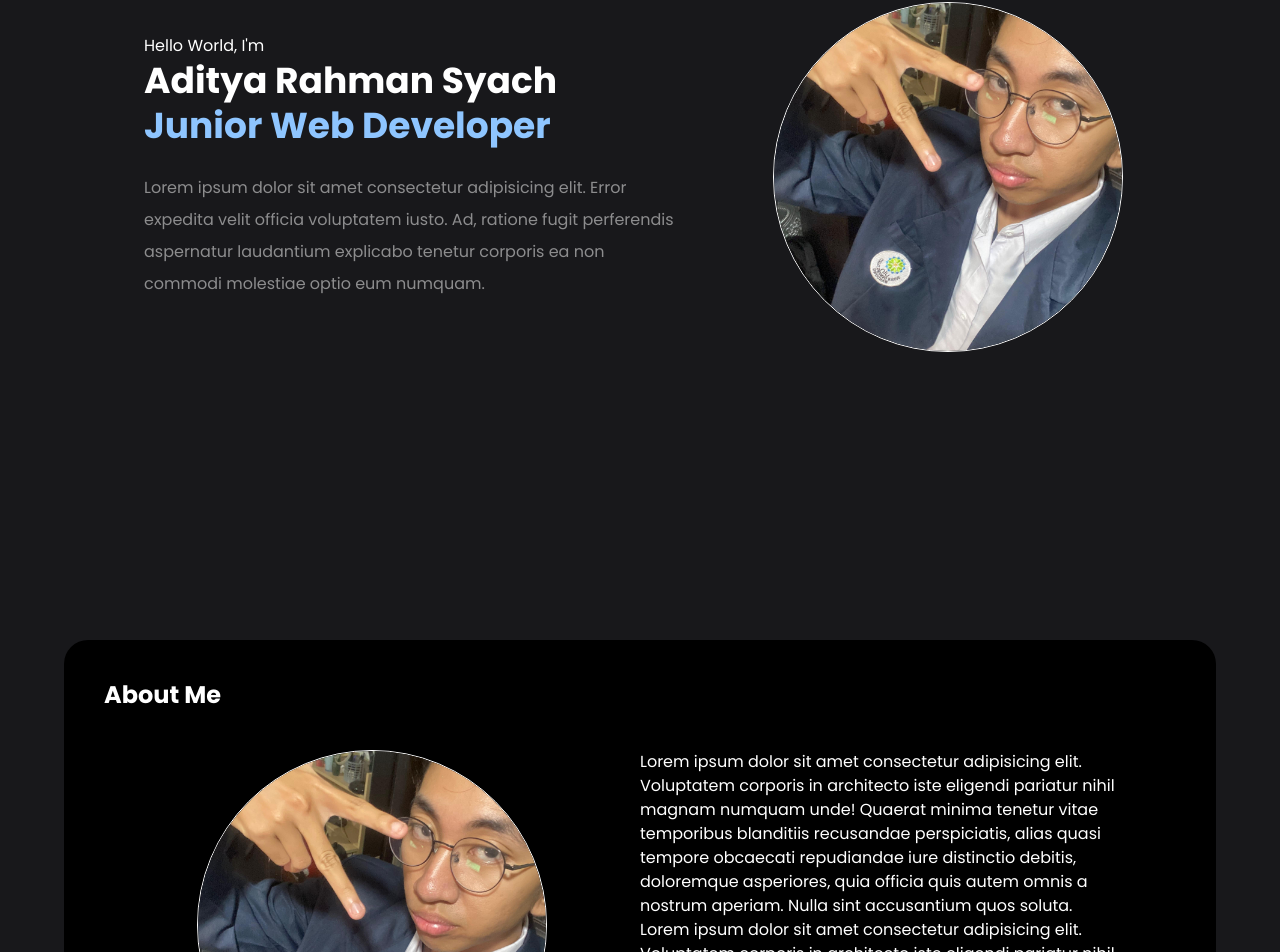
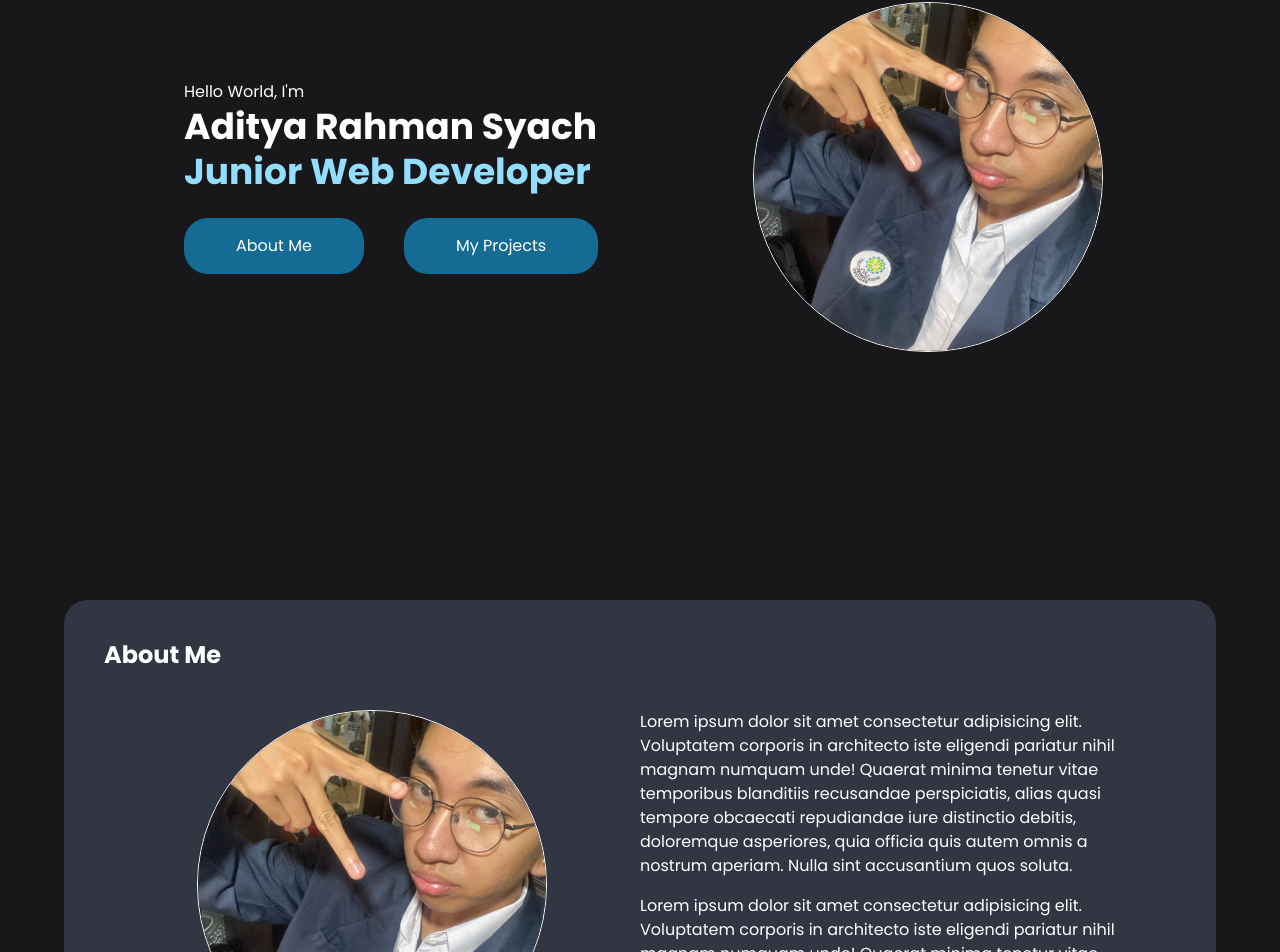
Before and after one commit to Adityarns/Web-Portfolio, a React (Vite) app: page / in a window 1280 px wide. Shown: the part 218-1170 px from the top of the page. Built offline with nearby package versions, Linux system fonts and the light colour scheme.

Commit message:
Menambahkan section skills

```diff
--- a/src/App.jsx
+++ b/src/App.jsx
@@ -5,19 +5,21 @@ export default function App() {
   return (
     <div className="justify-center text-center">
       {/* Hero */}
-      <div className="hero grid md:grid-cols-2 grid-cols-1 py-36 pl-20 items-center ">
-        <div>
+      <div className="hero grid md:grid-cols-2 grid-cols-1 py-36 items-center ">
+        <div className="items-center justify-center pl-30">
           <p className="text-left text-1xl">Hello World, I'm</p>
           <h1 className=" text-4xl/tight font-bold mb-6 text-left">
             <p>Aditya Rahman Syach</p>
-            <p className="text-blue-300">Junior Web Developer</p>
+            <p className="text-[#93DEFF]">Junior Web Developer</p>
           </h1>
-          <p className="mb-5 text-base/loose opacity-50 text-left ">
-            Lorem ipsum dolor sit amet consectetur adipisicing elit. Error
-            expedita velit officia voluptatem iusto. Ad, ratione fugit
-            perferendis aspernatur laudantium explicabo tenetur corporis ea non
-            commodi molestiae optio eum numquam.
-          </p>
+          <div className="flex text-left gap-10 ">
+            <a href="#about" className="py-4 px-13 bg-[#146C94] rounded-3xl">
+              About Me
+            </a>
+            <a href="#project" className="py-4 px-13 bg-[#146C94] rounded-3xl">
+              My Projects
+            </a>
+          </div>
         </div>
         <img
           src={DataImage.HeroImage}
@@ -27,9 +29,8 @@ export default function App() {
       </div>
 
       {/* About */}
-      <div className="about py-36">
-        <div>
-          <div className="bg-black p-10 rounded-3xl">
+      <div className="about py-26">
+        <div className="bg-[#323643] p-10 pb-15 rounded-3xl">
           <h1 className="text-left text-2xl/tight font-bold">About Me</h1>
           <div className="grid md:grid-cols-2 grid-cols-1 pt-10">
             <img
@@ -38,7 +39,7 @@ export default function App() {
               className="w-[300px] h-[300px] md:w-[350px] md:h-[350px] rounded-full object-cover mx-auto border-1"
             />
             <div className="pr-5 text-left">
-                <p>
+              <p className="pb-4">
                 Lorem ipsum dolor sit amet consectetur adipisicing elit.
                 Voluptatem corporis in architecto iste eligendi pariatur nihil
                 magnam numquam unde! Quaerat minima tenetur vitae temporibus
@@ -60,6 +61,13 @@ export default function App() {
           </div>
         </div>
       </div>
+
+      {/* Skills */}
+      <div className="py-14">
+        <h1 className="text-left text-2xl/tight font-bold p-10"> Skills</h1>
+        <ul>
+          <li></li>
+        </ul>
       </div>
     </div>
   );
```
Lines whose indentation alone changed are shown as unchanged.
